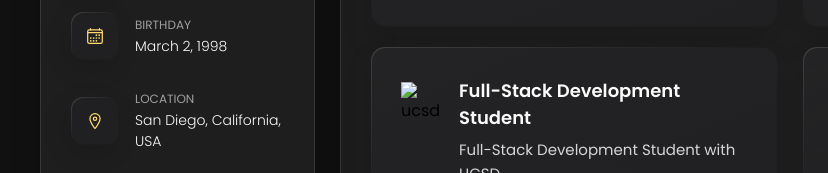
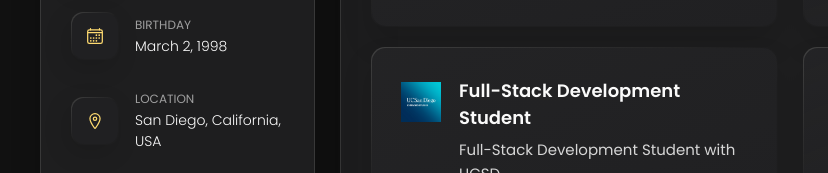
Before and after one commit to EgRoku/Portfolio, a plain HTML site: page index.html in a window 1280 px wide. Shown: the part 587-760 px from the top of the page, 0-828 px from the left. Drawn offline with nearby package versions, Linux system fonts and the light colour scheme; the site is published under a folder, as on GitHub Pages, so addresses that start at the root find nothing.

Commit message:
ucsd pic fix attempt 2

```diff
--- a/index.html
+++ b/index.html
@@ -205,7 +205,7 @@
             <li class="service-item">
 
               <div class="service-icon-box">
-                <img src="/assets/images/ucsd2.jpeg" alt="ucsd" width="40">
+                <img src="./assets/images/ucsd2.jpeg" alt="ucsd" width="40">
               </div>
               <div class="service-content-box">
                 <h4 class="h4 service-item-title">Full-Stack Development Student</h4>
```
